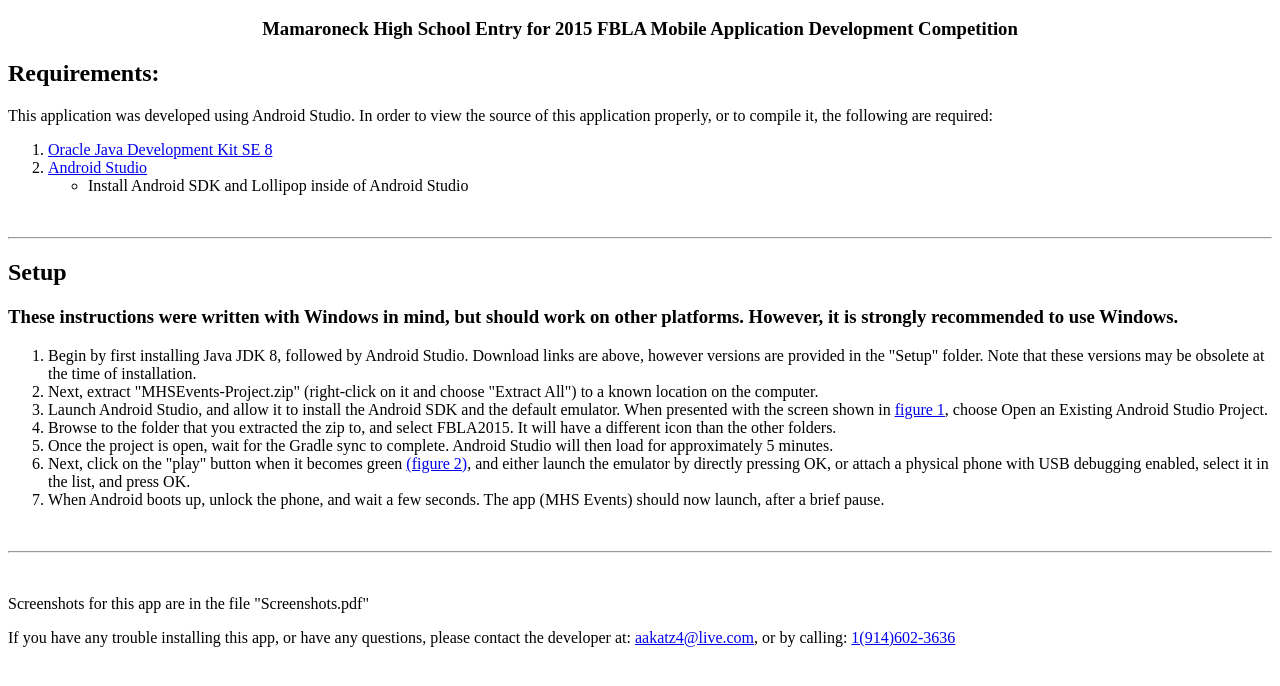
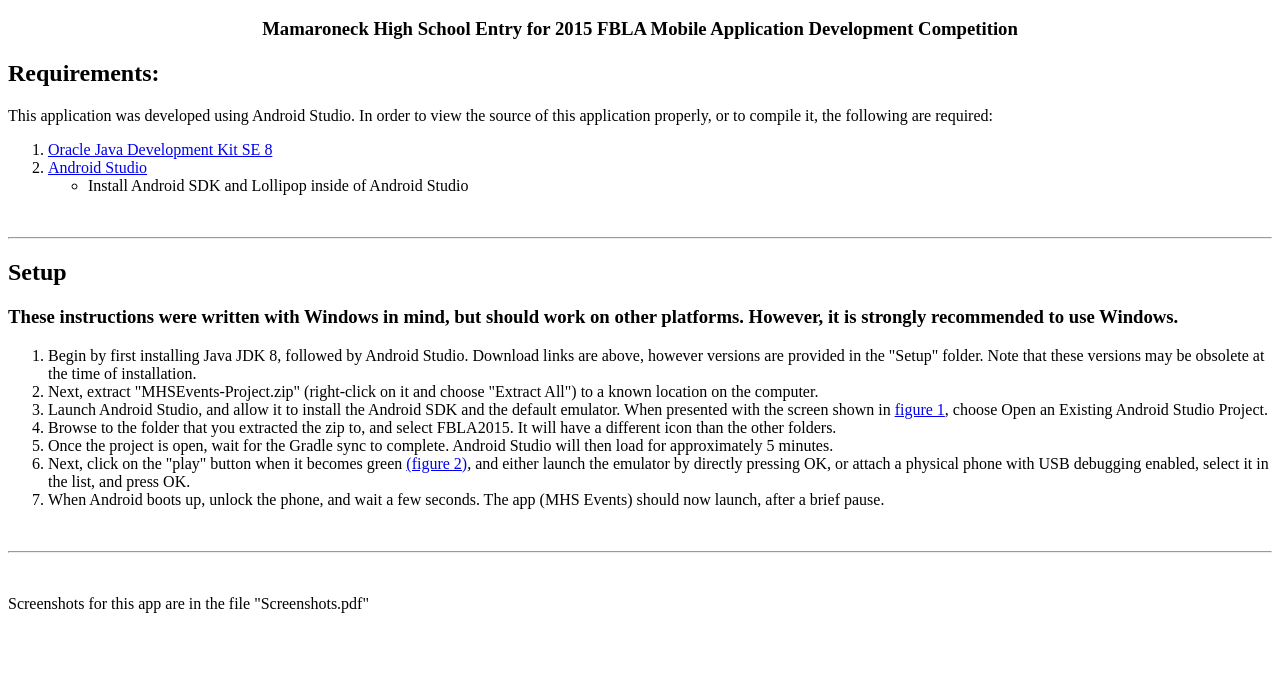
Before and after one commit to MHSCSClub/FBLA_MobileApp_2015, a plain HTML site: page README.html in a window 1280 px wide. Shown: the part 48-734 px from the top of the page. Drawn offline with Linux system fonts and the light colour scheme.

Commit message:
Update README.html

```diff
--- a/README.html
+++ b/README.html
@@ -33,6 +33,6 @@
 </p>
 <br><hr><br>
 <p>Screenshots for this app are in the file "Screenshots.pdf"</p>
-<p>If you have any trouble installing this app, or have any questions, please contact the developer at: <a href="mailto:aakatz4@live.com">aakatz4@live.com</a>, or by calling: <a href="tel:+19146023636">1(914)602-3636</a></p>
+
 </body>
 </html>
```
